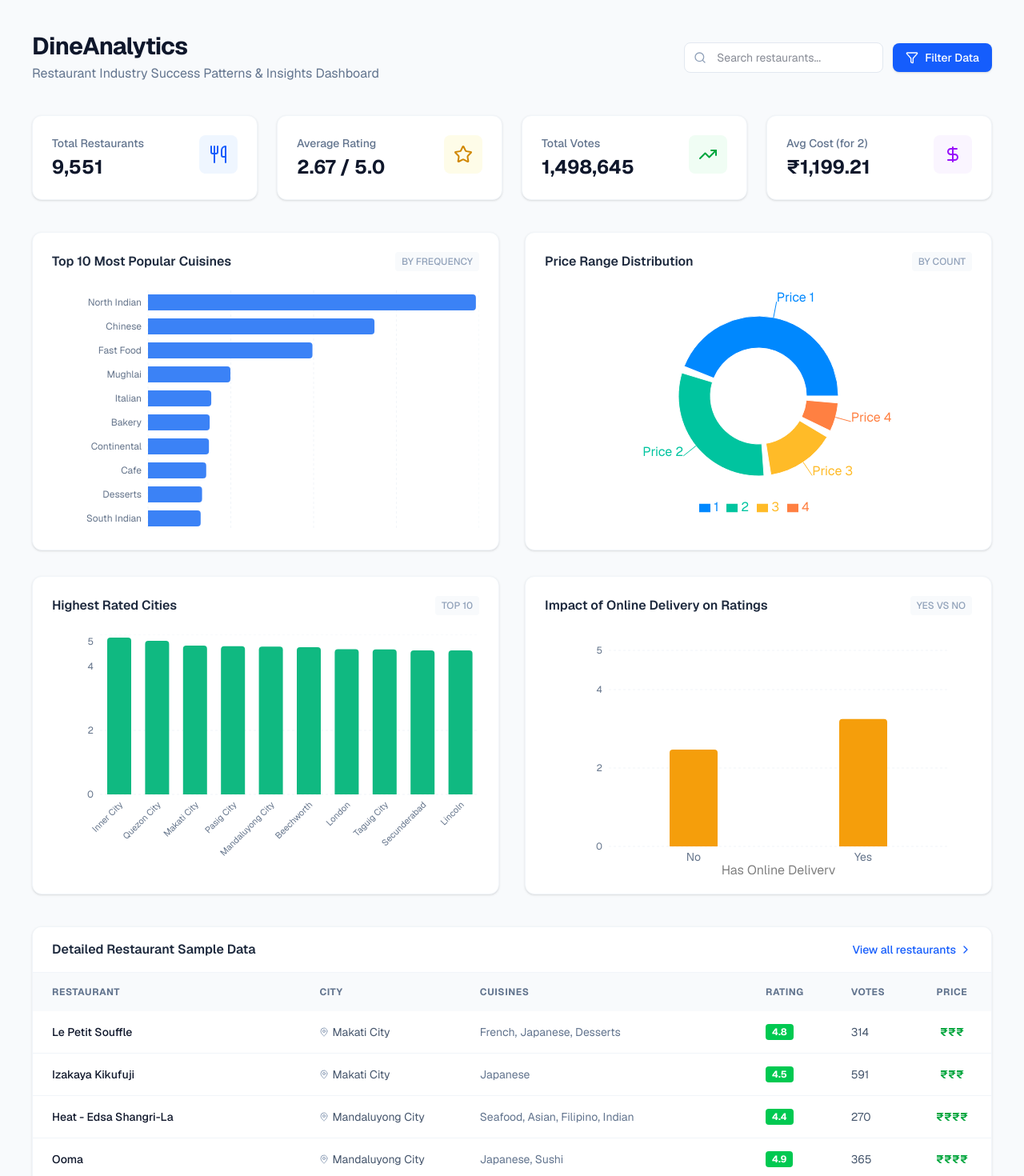
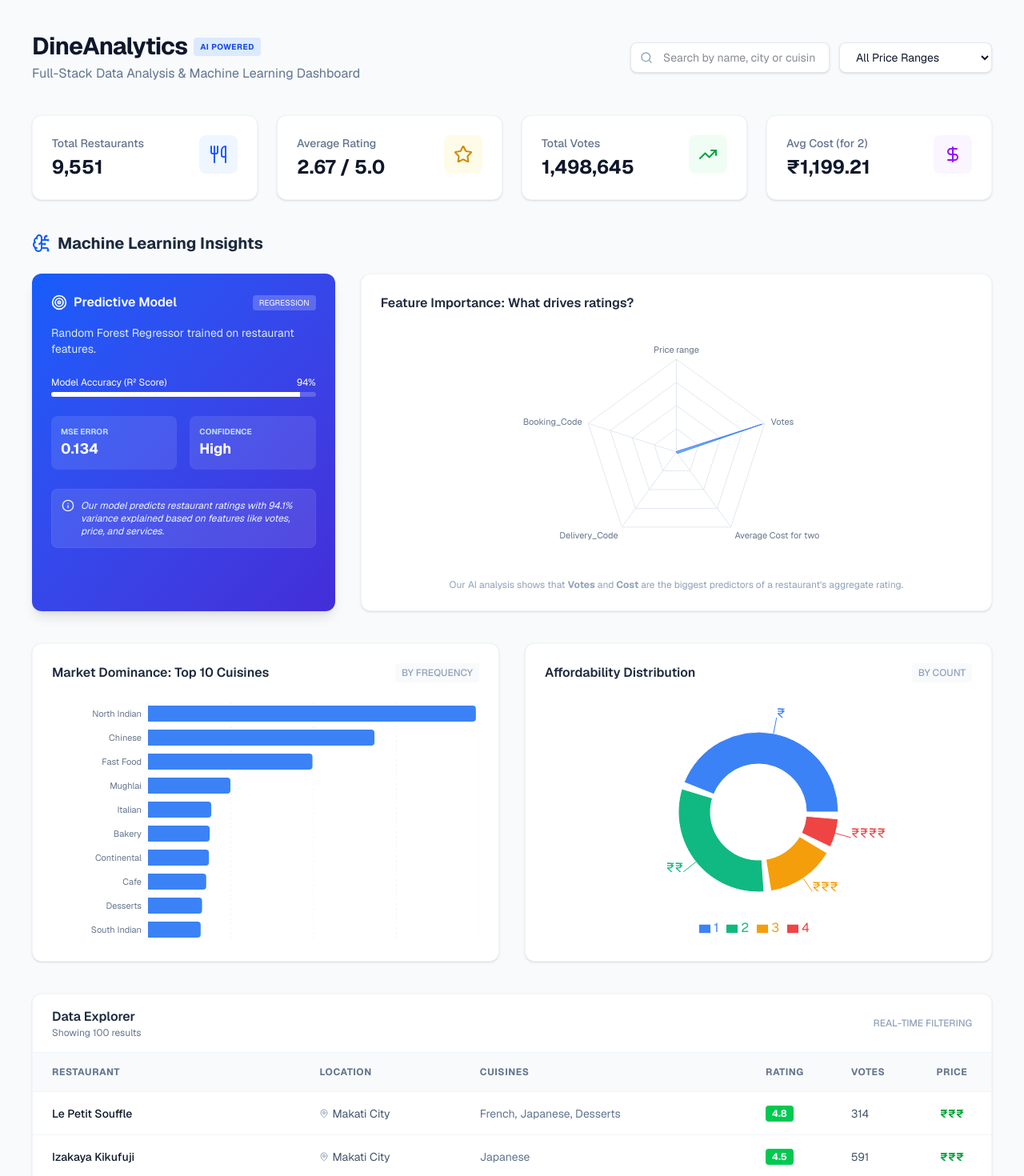
Before and after one commit to SAMPRIT-NANDI/DineAnalytics-Uncovering-Success-Patterns-in-the-Global-Restaurant-Market, a Next.js app in the folder dashboard/: page / in a window 1280 px wide. Shown: the top 1470 px of the page at 80% size. Built offline with nearby package versions, Linux system fonts and the light colour scheme.

Commit message:
Update DineAnalytics with Machine Learning insights and functional search/filters

```diff
--- a/dashboard/public/dashboard-data.json
+++ b/dashboard/public/dashboard-data.json
@@ -4,6 +4,34 @@
     "avgRating": 2.67,
     "totalVotes": 1498645,
     "avgCostForTwo": 1199.21
+  },
+  "mlInsights": {
+    "modelName": "Random Forest Regressor",
+    "accuracy_r2": 0.9411,
+    "error_mse": 0.134,
+    "featureImportance": [
+      {
+        "feature": "Price range",
+        "importance": 0.49
+      },
+      {
+        "feature": "Votes",
+        "importance": 97.15
+      },
+      {
+        "feature": "Average Cost for two",
+        "importance": 1.83
+      },
+      {
+        "feature": "Delivery_Code",
+        "importance": 0.35
+      },
+      {
+        "feature": "Booking_Code",
+        "importance": 0.18
+      }
+    ],
+    "predictionNote": "Our model predicts restaurant ratings with 94.1% variance explained based on features like votes, price, and services."
   },
   "topCuisines": [
     {
--- a/dashboard/src/app/page.tsx
+++ b/dashboard/src/app/page.tsx
@@ -1,13 +1,13 @@
 "use client";
 
-import { useEffect, useState } from 'react';
+import { useEffect, useState, useMemo } from 'react';
 import {
   BarChart, Bar, XAxis, YAxis, CartesianGrid, Tooltip, Legend, ResponsiveContainer,
-  PieChart, Pie, Cell, LineChart, Line
+  PieChart, Pie, Cell, RadarChart, PolarGrid, PolarAngleAxis, PolarRadiusAxis, Radar
 } from 'recharts';
 import {
   Utensils, MapPin, Star, TrendingUp, ShoppingBag, DollarSign,
-  Search, Filter, ChevronRight
+  Search, Filter, ChevronRight, BrainCircuit, Target, Info
 } from 'lucide-react';
 
 interface DashboardData {
@@ -17,6 +17,13 @@ interface DashboardData {
     totalVotes: number;
     avgCostForTwo: number;
   };
+  mlInsights: {
+    modelName: string;
+    accuracy_r2: number;
+    error_mse: number;
+    featureImportance: { feature: string; importance: number }[];
+    predictionNote: string;
+  };
   topCuisines: { name: string; value: number }[];
   priceDistribution: { range: string; count: number }[];
   topCities: { city: string; rating: number }[];
@@ -24,21 +31,38 @@ interface DashboardData {
   restaurants: any[];
 }
 
-const COLORS = ['#0088FE', '#00C49F', '#FFBB28', '#FF8042', '#8884d8', '#82ca9d', '#ffc658', '#8dd1e1', '#a4de6c', '#d0ed57'];
+const COLORS = ['#3b82f6', '#10b981', '#f59e0b', '#ef4444', '#8b5cf6', '#06b6d4', '#ec4899', '#f97316'];
 
 export default function Dashboard() {
   const [data, setData] = useState<DashboardData | null>(null);
   const [loading, setLoading] = useState(true);
+  const [searchQuery, setSearchQuery] = useState("");
+  const [priceFilter, setPriceFilter] = useState<string | null>(null);
 
   useEffect(() => {
     fetch('/dashboard-data.json')
       .then(res => res.json())
       .then(json => {
         setData(json);
-        setLoading(json ? false : true);
+        setLoading(false);
       })
-      .catch(err => console.error("Error loading data:", err));
+      .catch(err => {
+        console.error("Error loading data:", err);
+        setLoading(false);
+      });
   }, []);
+
+  // Filter Logic
+  const filteredRestaurants = useMemo(() => {
+    if (!data) return [];
+    return data.restaurants.filter(rest => {
+      const matchesSearch = rest['Restaurant Name'].toLowerCase().includes(searchQuery.toLowerCase()) ||
+                          rest['City'].toLowerCase().includes(searchQuery.toLowerCase()) ||
+                          rest['Cuisines'].toLowerCase().includes(searchQuery.toLowerCase());
+      const matchesPrice = priceFilter ? String(rest['Price range']) === priceFilter : true;
+      return matchesSearch && matchesPrice;
+    });
+  }, [data, searchQuery, priceFilter]);
 
   if (loading || !data) {
     return (
@@ -56,28 +80,40 @@ export default function Dashboard() {
       {/* Header */}
       <header className="mb-10 flex flex-col md:flex-row md:items-center justify-between gap-4">
         <div>
-          <h1 className="text-3xl font-bold tracking-tight text-slate-900">DineAnalytics</h1>
-          <p className="text-slate-500 mt-1">Restaurant Industry Success Patterns & Insights Dashboard</p>
+          <div className="flex items-center gap-2">
+            <h1 className="text-3xl font-bold tracking-tight text-slate-900">DineAnalytics</h1>
+            <div className="px-2 py-1 bg-blue-100 text-blue-700 text-[10px] font-bold rounded uppercase tracking-wider">AI Powered</div>
+          </div>
+          <p className="text-slate-500 mt-1">Full-Stack Data Analysis & Machine Learning Dashboard</p>
         </div>
-        <div className="flex items-center gap-3">
-          <div className="relative">
+        <div className="flex flex-wrap items-center gap-3">
+          <div className="relative flex-1 min-w-[240px]">
             <Search className="absolute left-3 top-1/2 -translate-y-1/2 text-slate-400 w-4 h-4" />
             <input
               type="text"
-              placeholder="Search restaurants..."
-              className="pl-10 pr-4 py-2 bg-white border border-slate-200 rounded-lg text-sm focus:outline-none focus:ring-2 focus:ring-blue-500 transition-all"
+              placeholder="Search by name, city or cuisine..."
+              value={searchQuery}
+              onChange={(e) => setSearchQuery(e.target.value)}
+              className="w-full pl-10 pr-4 py-2 bg-white border border-slate-200 rounded-lg text-sm focus:outline-none focus:ring-2 focus:ring-blue-500 transition-all shadow-sm"
             />
           </div>
-          <button className="flex items-center gap-2 px-4 py-2 bg-blue-600 text-white rounded-lg text-sm font-medium hover:bg-blue-700 transition-colors shadow-sm">
-            <Filter className="w-4 h-4" />
-            Filter Data
-          </button>
+          <select
+            className="px-4 py-2 bg-white border border-slate-200 rounded-lg text-sm focus:outline-none focus:ring-2 focus:ring-blue-500 shadow-sm"
+            onChange={(e) => setPriceFilter(e.target.value || null)}
+            value={priceFilter || ""}
+          >
+            <option value="">All Price Ranges</option>
+            <option value="1">Price: ₹ (Budget)</option>
+            <option value="2">Price: ₹₹ (Mid)</option>
+            <option value="3">Price: ₹₹₹ (Premium)</option>
+            <option value="4">Price: ₹₹₹₹ (Luxury)</option>
+          </select>
         </div>
       </header>
 
       {/* Stats Grid */}
       <div className="grid grid-cols-1 sm:grid-cols-2 lg:grid-cols-4 gap-6 mb-10">
-        <div className="bg-white p-6 rounded-xl shadow-sm border border-slate-100 flex items-start justify-between">
+        <div className="bg-white p-6 rounded-xl shadow-sm border border-slate-100 flex items-start justify-between hover:shadow-md transition-shadow">
           <div>
             <p className="text-sm font-medium text-slate-500">Total Restaurants</p>
             <h3 className="text-2xl font-bold mt-1">{data.stats.totalRestaurants.toLocaleString()}</h3>
@@ -86,7 +122,7 @@ export default function Dashboard() {
             <Utensils className="w-6 h-6" />
           </div>
         </div>
-        <div className="bg-white p-6 rounded-xl shadow-sm border border-slate-100 flex items-start justify-between">
+        <div className="bg-white p-6 rounded-xl shadow-sm border border-slate-100 flex items-start justify-between hover:shadow-md transition-shadow">
           <div>
             <p className="text-sm font-medium text-slate-500">Average Rating</p>
             <h3 className="text-2xl font-bold mt-1">{data.stats.avgRating} / 5.0</h3>
@@ -95,7 +131,7 @@ export default function Dashboard() {
             <Star className="w-6 h-6" />
           </div>
         </div>
-        <div className="bg-white p-6 rounded-xl shadow-sm border border-slate-100 flex items-start justify-between">
+        <div className="bg-white p-6 rounded-xl shadow-sm border border-slate-100 flex items-start justify-between hover:shadow-md transition-shadow">
           <div>
             <p className="text-sm font-medium text-slate-500">Total Votes</p>
             <h3 className="text-2xl font-bold mt-1">{data.stats.totalVotes.toLocaleString()}</h3>
@@ -104,7 +140,7 @@ export default function Dashboard() {
             <TrendingUp className="w-6 h-6" />
           </div>
         </div>
-        <div className="bg-white p-6 rounded-xl shadow-sm border border-slate-100 flex items-start justify-between">
+        <div className="bg-white p-6 rounded-xl shadow-sm border border-slate-100 flex items-start justify-between hover:shadow-md transition-shadow">
           <div>
             <p className="text-sm font-medium text-slate-500">Avg Cost (for 2)</p>
             <h3 className="text-2xl font-bold mt-1">₹{data.stats.avgCostForTwo.toLocaleString()}</h3>
@@ -115,12 +151,87 @@ export default function Dashboard() {
         </div>
       </div>
 
+      {/* Machine Learning Insights Section */}
+      <section className="mb-10">
+        <div className="flex items-center gap-2 mb-6">
+          <BrainCircuit className="text-blue-600 w-6 h-6" />
+          <h2 className="text-xl font-bold text-slate-800">Machine Learning Insights</h2>
+        </div>
+
+        <div className="grid grid-cols-1 lg:grid-cols-3 gap-8">
+          {/* Model Performance */}
+          <div className="bg-gradient-to-br from-blue-600 to-indigo-700 p-6 rounded-xl shadow-lg text-white">
+            <div className="flex items-center justify-between mb-4">
+              <h4 className="font-semibold flex items-center gap-2">
+                <Target className="w-5 h-5" /> Predictive Model
+              </h4>
+              <span className="text-[10px] bg-white/20 px-2 py-0.5 rounded uppercase">Regression</span>
+            </div>
+            <p className="text-blue-100 text-sm mb-6">{data.mlInsights.modelName} trained on restaurant features.</p>
+
+            <div className="space-y-4">
+              <div>
+                <div className="flex justify-between text-xs mb-1">
+                  <span>Model Accuracy (R² Score)</span>
+                  <span>{Math.round(data.mlInsights.accuracy_r2 * 100)}%</span>
+                </div>
+                <div className="w-full bg-white/20 h-1.5 rounded-full overflow-hidden">
+                  <div className="bg-white h-full" style={{ width: `${data.mlInsights.accuracy_r2 * 100}%` }}></div>
+                </div>
+              </div>
+              <div className="grid grid-cols-2 gap-4 pt-2">
+                <div className="bg-white/10 p-3 rounded-lg">
+                  <p className="text-[10px] text-blue-200 uppercase font-bold">MSE Error</p>
+                  <p className="text-lg font-bold">{data.mlInsights.error_mse}</p>
+                </div>
+                <div className="bg-white/10 p-3 rounded-lg">
+                  <p className="text-[10px] text-blue-200 uppercase font-bold">Confidence</p>
+                  <p className="text-lg font-bold">High</p>
+                </div>
+              </div>
+            </div>
+
+            <div className="mt-6 flex items-start gap-2 text-xs bg-white/10 p-3 rounded-lg italic text-blue-50 border border-white/5">
+              <Info className="w-4 h-4 shrink-0" />
+              {data.mlInsights.predictionNote}
+            </div>
+          </div>
+
+          {/* Feature Importance Radar */}
+          <div className="lg:col-span-2 bg-white p-6 rounded-xl shadow-sm border border-slate-100">
+            <h4 className="font-semibold text-slate-800 mb-6 flex items-center gap-2">
+              Feature Importance: What drives ratings?
+            </h4>
+            <div className="h-[300px] w-full">
+              <ResponsiveContainer width="100%" height="100%">
+                <RadarChart cx="50%" cy="50%" outerRadius="80%" data={data.mlInsights.featureImportance}>
+                  <PolarGrid stroke="#e2e8f0" />
+                  <PolarAngleAxis dataKey="feature" tick={{ fontSize: 11, fill: '#64748b' }} />
+                  <PolarRadiusAxis angle={30} domain={[0, 100]} tick={false} axisLine={false} />
+                  <Radar
+                    name="Importance (%)"
+                    dataKey="importance"
+                    stroke="#3b82f6"
+                    fill="#3b82f6"
+                    fillOpacity={0.6}
+                  />
+                  <Tooltip />
+                </RadarChart>
+              </ResponsiveContainer>
+            </div>
+            <p className="text-center text-xs text-slate-400 mt-2">
+              Our AI analysis shows that <strong>Votes</strong> and <strong>Cost</strong> are the biggest predictors of a restaurant's aggregate rating.
+            </p>
+          </div>
+        </div>
+      </section>
+
       {/* Charts Section */}
       <div className="grid grid-cols-1 lg:grid-cols-2 gap-8 mb-10">
         {/* Top Cuisines */}
         <div className="bg-white p-6 rounded-xl shadow-sm border border-slate-100">
           <div className="flex items-center justify-between mb-6">
-            <h4 className="font-semibold text-slate-800">Top 10 Most Popular Cuisines</h4>
+            <h4 className="font-semibold text-slate-800">Market Dominance: Top 10 Cuisines</h4>
             <span className="text-xs text-slate-400 font-medium px-2 py-1 bg-slate-50 rounded">BY FREQUENCY</span>
           </div>
           <div className="h-[300px] w-full">
@@ -132,14 +243,11 @@ export default function Dashboard() {
                   dataKey="name"
                   type="category"
                   width={100}
-                  tick={{ fontSize: 12, fill: '#64748b' }}
+                  tick={{ fontSize: 11, fill: '#64748b' }}
                   axisLine={false}
                   tickLine={false}
                 />
-                <Tooltip
-                  cursor={{ fill: '#f8fafc' }}
-                  contentStyle={{ borderRadius: '8px', border: 'none', boxShadow: '0 4px 12px rgba(0,0,0,0.1)' }}
-                />
+                <Tooltip cursor={{ fill: '#f8fafc' }} />
                 <Bar dataKey="value" fill="#3b82f6" radius={[0, 4, 4, 0]} barSize={20} />
               </BarChart>
             </ResponsiveContainer>
@@ -149,10 +257,10 @@ export default function Dashboard() {
         {/* Price Range Distribution */}
         <div className="bg-white p-6 rounded-xl shadow-sm border border-slate-100">
           <div className="flex items-center justify-between mb-6">
-            <h4 className="font-semibold text-slate-800">Price Range Distribution</h4>
+            <h4 className="font-semibold text-slate-800">Affordability Distribution</h4>
             <span className="text-xs text-slate-400 font-medium px-2 py-1 bg-slate-50 rounded">BY COUNT</span>
           </div>
-          <div className="h-[300px] w-full flex items-center justify-center">
+          <div className="h-[300px] w-full">
             <ResponsiveContainer width="100%" height="100%">
               <PieChart>
                 <Pie
@@ -164,83 +272,15 @@ export default function Dashboard() {
                   paddingAngle={5}
                   dataKey="count"
                   nameKey="range"
-                  label={({ range }) => `Price ${range}`}
+                  label={({ range }) => `₹`.repeat(Number(range))}
                 >
                   {data.priceDistribution.map((entry, index) => (
                     <Cell key={`cell-${index}`} fill={COLORS[index % COLORS.length]} />
                   ))}
                 </Pie>
-                <Tooltip
-                  contentStyle={{ borderRadius: '8px', border: 'none', boxShadow: '0 4px 12px rgba(0,0,0,0.1)' }}
-                />
-                <Legend verticalAlign="bottom" height={36} />
+                <Tooltip />
+                <Legend verticalAlign="bottom" />
               </PieChart>
-            </ResponsiveContainer>
-          </div>
-        </div>
-
-        {/* Top Cities by Rating */}
-        <div className="bg-white p-6 rounded-xl shadow-sm border border-slate-100">
-          <div className="flex items-center justify-between mb-6">
-            <h4 className="font-semibold text-slate-800">Highest Rated Cities</h4>
-            <span className="text-xs text-slate-400 font-medium px-2 py-1 bg-slate-50 rounded">TOP 10</span>
-          </div>
-          <div className="h-[300px] w-full">
-            <ResponsiveContainer width="100%" height="100%">
-              <BarChart data={data.topCities} margin={{ bottom: 20 }}>
-                <CartesianGrid strokeDasharray="3 3" vertical={false} stroke="#f1f5f9" />
-                <XAxis
-                  dataKey="city"
-                  angle={-45}
-                  textAnchor="end"
-                  height={80}
-                  tick={{ fontSize: 11, fill: '#64748b' }}
-                  axisLine={false}
-                  tickLine={false}
-                />
-                <YAxis
-                  domain={[0, 5]}
-                  tick={{ fontSize: 12, fill: '#64748b' }}
-                  axisLine={false}
-                  tickLine={false}
-                />
-                <Tooltip
-                  contentStyle={{ borderRadius: '8px', border: 'none', boxShadow: '0 4px 12px rgba(0,0,0,0.1)' }}
-                />
-                <Bar dataKey="rating" fill="#10b981" radius={[4, 4, 0, 0]} barSize={30} />
-              </BarChart>
-            </ResponsiveContainer>
-          </div>
-        </div>
-
-        {/* Delivery Impact */}
-        <div className="bg-white p-6 rounded-xl shadow-sm border border-slate-100">
-          <div className="flex items-center justify-between mb-6">
-            <h4 className="font-semibold text-slate-800">Impact of Online Delivery on Ratings</h4>
-            <span className="text-xs text-slate-400 font-medium px-2 py-1 bg-slate-50 rounded">YES VS NO</span>
-          </div>
-          <div className="h-[300px] w-full">
-            <ResponsiveContainer width="100%" height="100%">
-              <BarChart data={data.deliveryImpact} margin={{ top: 20, right: 30, left: 20, bottom: 5 }}>
-                <CartesianGrid strokeDasharray="3 3" vertical={false} stroke="#f1f5f9" />
-                <XAxis
-                  dataKey="delivery"
-                  tick={{ fontSize: 14, fill: '#64748b' }}
-                  axisLine={false}
-                  tickLine={false}
-                  label={{ value: 'Has Online Delivery', position: 'insideBottom', offset: -5 }}
-                />
-                <YAxis
-                  domain={[0, 5]}
-                  tick={{ fontSize: 12, fill: '#64748b' }}
-                  axisLine={false}
-                  tickLine={false}
-                />
-                <Tooltip
-                  contentStyle={{ borderRadius: '8px', border: 'none', boxShadow: '0 4px 12px rgba(0,0,0,0.1)' }}
-                />
-                <Bar dataKey="rating" fill="#f59e0b" radius={[4, 4, 0, 0]} barSize={60} />
-              </BarChart>
             </ResponsiveContainer>
           </div>
         </div>
@@ -248,18 +288,21 @@ export default function Dashboard() {
 
       {/* Restaurant List Table */}
       <div className="bg-white rounded-xl shadow-sm border border-slate-100 overflow-hidden">
-        <div className="px-6 py-4 border-b border-slate-100 flex items-center justify-between bg-white sticky top-0 z-10">
-          <h4 className="font-semibold text-slate-800">Detailed Restaurant Sample Data</h4>
-          <button className="text-blue-600 text-sm font-medium hover:underline flex items-center gap-1">
-            View all restaurants <ChevronRight className="w-4 h-4" />
-          </button>
+        <div className="px-6 py-4 border-b border-slate-100 flex items-center justify-between bg-white">
+          <div>
+            <h4 className="font-semibold text-slate-800">Data Explorer</h4>
+            <p className="text-xs text-slate-500">Showing {filteredRestaurants.length} results</p>
+          </div>
+          <div className="flex items-center gap-2">
+            <span className="text-xs text-slate-400 font-medium">REAL-TIME FILTERING</span>
+          </div>
         </div>
         <div className="overflow-x-auto">
           <table className="w-full text-left border-collapse">
             <thead>
-              <tr className="bg-slate-50 text-slate-500 text-xs uppercase tracking-wider font-semibold">
+              <tr className="bg-slate-50 text-slate-500 text-xs uppercase tracking-wider font-semibold border-b border-slate-100">
                 <th className="px-6 py-4">Restaurant</th>
-                <th className="px-6 py-4">City</th>
+                <th className="px-6 py-4">Location</th>
                 <th className="px-6 py-4">Cuisines</th>
                 <th className="px-6 py-4">Rating</th>
                 <th className="px-6 py-4">Votes</th>
@@ -267,8 +310,8 @@ export default function Dashboard() {
               </tr>
             </thead>
             <tbody className="divide-y divide-slate-100 text-sm">
-              {data.restaurants.map((rest, idx) => (
-                <tr key={idx} className="hover:bg-slate-50 transition-colors group">
+              {filteredRestaurants.length > 0 ? filteredRestaurants.map((rest, idx) => (
+                <tr key={idx} className="hover:bg-slate-50 transition-colors">
                   <td className="px-6 py-4 font-medium text-slate-900">{rest['Restaurant Name']}</td>
                   <td className="px-6 py-4 text-slate-600">
                     <div className="flex items-center gap-1">
@@ -278,13 +321,11 @@ export default function Dashboard() {
                   </td>
                   <td className="px-6 py-4 text-slate-500 max-w-xs truncate">{rest['Cuisines']}</td>
                   <td className="px-6 py-4">
-                    <div className="flex items-center gap-1.5">
-                      <div className={`px-2 py-0.5 rounded text-xs font-bold text-white ${
-                        rest['Aggregate rating'] >= 4 ? 'bg-green-500' :
-                        rest['Aggregate rating'] >= 3 ? 'bg-yellow-500' : 'bg-slate-400'
-                      }`}>
-                        {rest['Aggregate rating']}
-                      </div>
+                    <div className={`inline-flex items-center px-2 py-0.5 rounded text-xs font-bold text-white ${
+                      rest['Aggregate rating'] >= 4 ? 'bg-green-500' :
+                      rest['Aggregate rating'] >= 3 ? 'bg-yellow-500' : 'bg-slate-400'
+                    }`}>
+                      {rest['Aggregate rating']}
                     </div>
                   </td>
                   <td className="px-6 py-4 text-slate-600">{rest['Votes'].toLocaleString()}</td>
@@ -294,7 +335,22 @@ export default function Dashboard() {
                     </span>
                   </td>
                 </tr>
-              ))}
+              )) : (
+                <tr>
+                  <td colSpan={6} className="px-6 py-20 text-center text-slate-400">
+                    <div className="flex flex-col items-center gap-2">
+                      <Search className="w-10 h-10 opacity-20" />
+                      <p>No restaurants found matching your filters.</p>
+                      <button
+                        onClick={() => {setSearchQuery(""); setPriceFilter(null);}}
+                        className="text-blue-600 font-medium hover:underline text-xs"
+                      >
+                        Clear all filters
+                      </button>
+                    </div>
+                  </td>
+                </tr>
+              )}
             </tbody>
           </table>
         </div>
@@ -302,8 +358,12 @@ export default function Dashboard() {
 
       {/* Footer */}
       <footer className="mt-16 pb-10 text-center text-slate-400 text-sm border-t border-slate-100 pt-8">
-        <p>© 2026 DineAnalytics Dashboard • Cognifyz Technologies Data Analysis Internship</p>
-        <p className="mt-1 font-medium text-slate-500">Built with Next.js, Recharts, and Tailwind CSS</p>
+        <p>© 2026 DineAnalytics AI Dashboard • Cognifyz Technologies Internship Project</p>
+        <div className="flex items-center justify-center gap-4 mt-3 grayscale opacity-60">
+          <div className="flex items-center gap-1"><BrainCircuit className="w-4 h-4" /> Machine Learning</div>
+          <div className="flex items-center gap-1"><TrendingUp className="w-4 h-4" /> Data Science</div>
+          <div className="flex items-center gap-1"><Utensils className="w-4 h-4" /> Food Industry</div>
+        </div>
       </footer>
     </div>
   );
```
Also changed, not shown: 1 other file (tests, documents, lock files or other folders).
